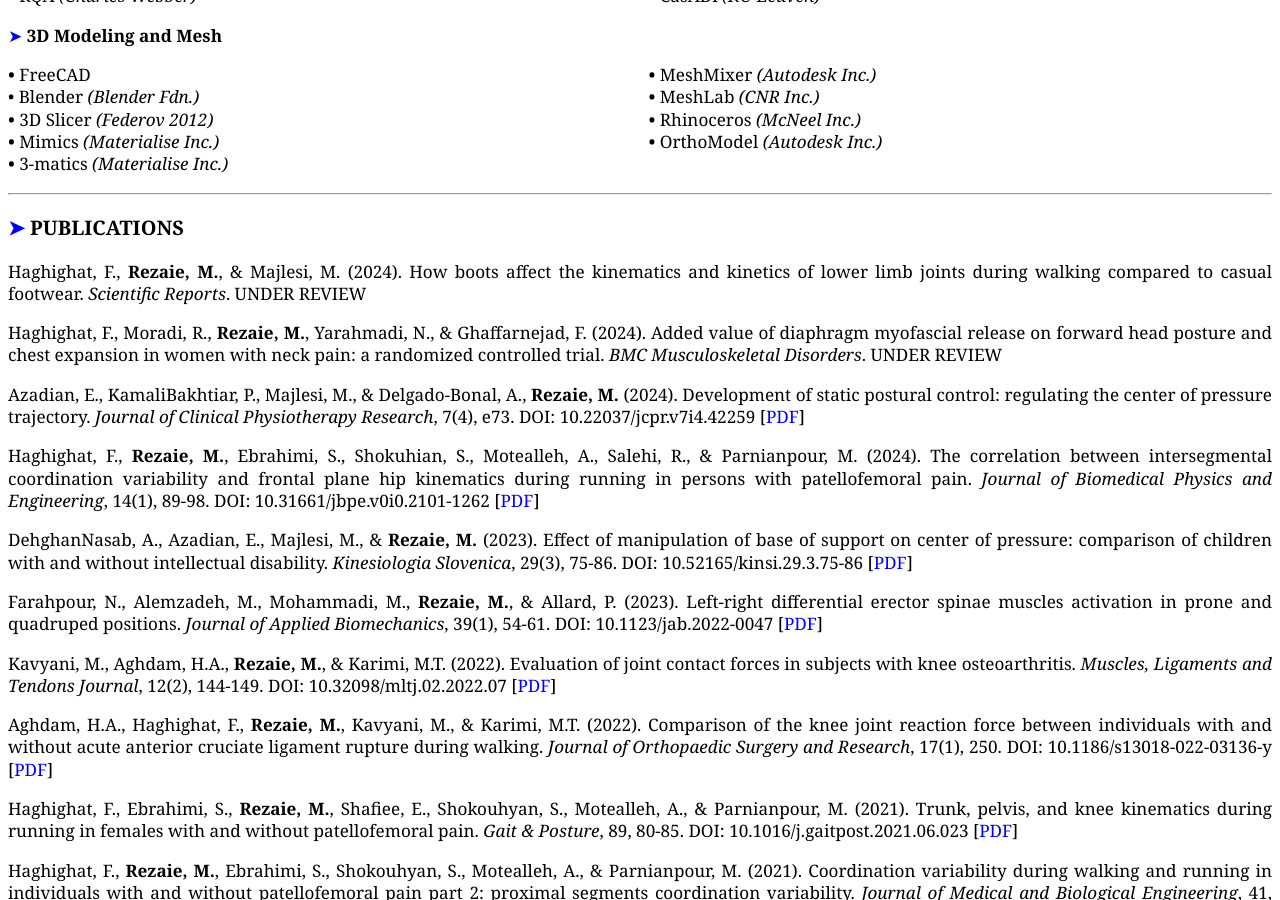
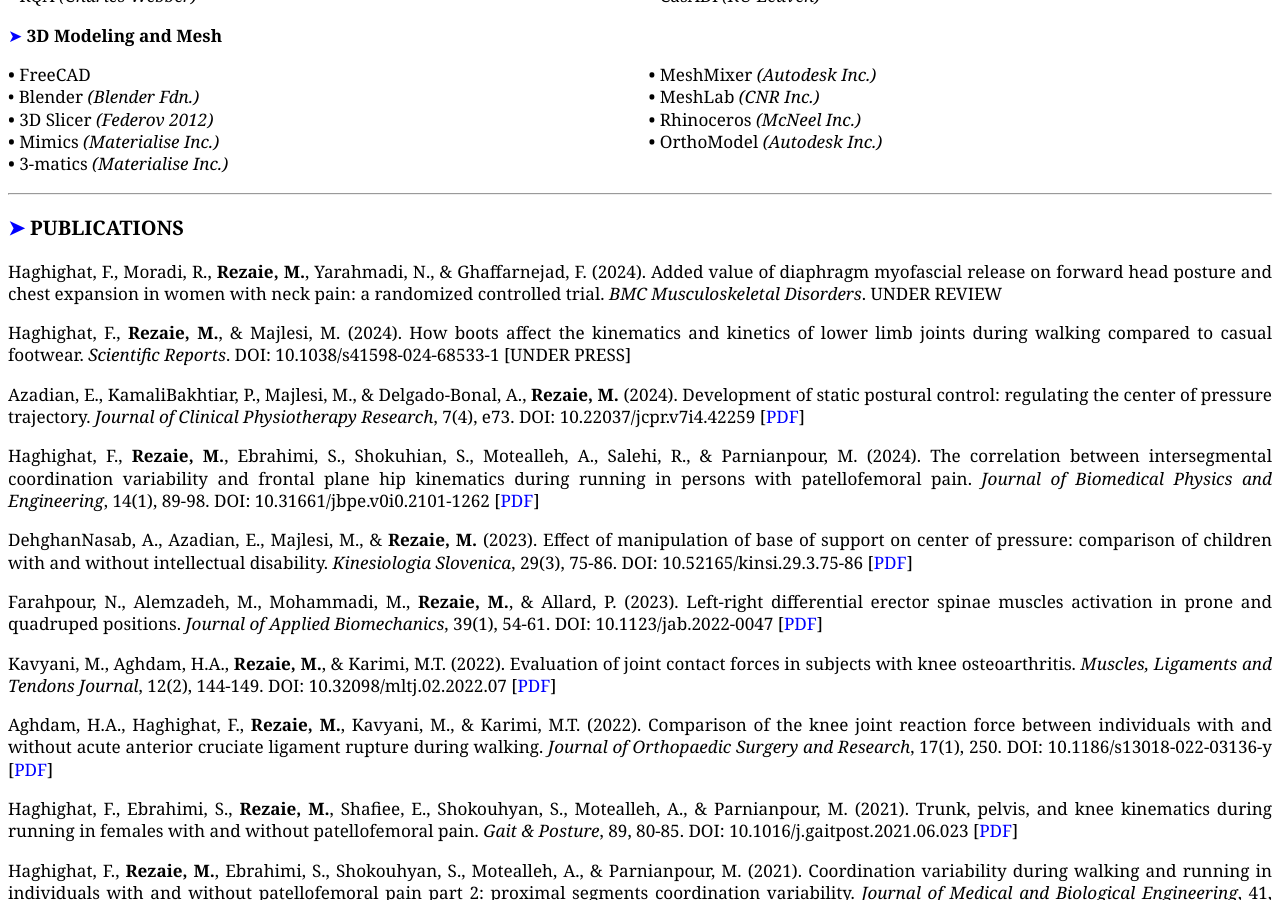
Before and after one commit to mrrezaie/mrrezaie.github.io, a Jekyll site: the page cv.html, which Jekyll copies as it is, in a window 1280 px wide and 900 px high, scrolled down 2229 px. Built offline with Jekyll 4.4.1, drawn with Linux system fonts in a browser that asks for light colours.

Commit message:
Update cv.html

```diff
--- a/cv.html
+++ b/cv.html
@@ -189,8 +189,8 @@
 
 <!-- <p>Farahpour, N., Ghadimi, V., Ghadimi, N., <b>Rezaie, M.</b>, Alemzadeh, M. (2022). Erector spinae and rectus femoris activity during stair assending and decending with and without school back pack in adolescent idiopathic scoliosis and healthy individuals. Journal of Electromyography and Kinesiology. UNDER REVIEW [PDF]</p> -->
 <!-- <p>Ghorbanzadeh, A., Majlesi, M., Azadian, E., <b>Rezaie, M.</b>, & Bakhtiyarian, R. (2024). Balance variables, postural control strategies and complexity of center of pressure in Parkinson's disease. <i>Journal of Bodywork & Movement Therapies</i>. UNDER REVIEW</p> -->
-<p>Haghighat, F., <b>Rezaie, M.</b>, & Majlesi, M. (2024). How boots affect the kinematics and kinetics of lower limb joints during walking compared to casual footwear. <i>Scientific Reports</i>. UNDER REVIEW</p>
 <p>Haghighat, F., Moradi, R., <b>Rezaie, M.</b>, Yarahmadi, N., & Ghaffarnejad, F. (2024). Added value of diaphragm myofascial release on forward head posture and chest expansion in women with neck pain: a randomized controlled trial. <i>BMC Musculoskeletal Disorders</i>. UNDER REVIEW</p>
+<p>Haghighat, F., <b>Rezaie, M.</b>, & Majlesi, M. (2024). How boots affect the kinematics and kinetics of lower limb joints during walking compared to casual footwear. <i>Scientific Reports</i>. DOI: 10.1038/s41598-024-68533-1 [UNDER PRESS]</p>
 <p>Azadian, E., KamaliBakhtiar, P., Majlesi, M., & Delgado-Bonal, A., <b>Rezaie, M.</b> (2024). Development of static postural control: regulating the center of pressure trajectory. <i>Journal of Clinical Physiotherapy Research</i>, 7(4), e73. DOI: 10.22037/jcpr.v7i4.42259
     [<a aria-label="link" href="about/files/4-42259.pdf" target="_blank" rel="noopener noreferrer">PDF</a>]</p>
 <p>Haghighat, F., <b>Rezaie, M.</b>, Ebrahimi, S., Shokuhian, S., Motealleh, A., Salehi, R., & Parnianpour, M. (2024). The correlation between intersegmental coordination variability and frontal plane hip kinematics during running in persons with patellofemoral pain. <i>Journal of Biomedical Physics and Engineering</i>, 14(1), 89-98. DOI: 10.31661/jbpe.v0i0.2101-1262
```
